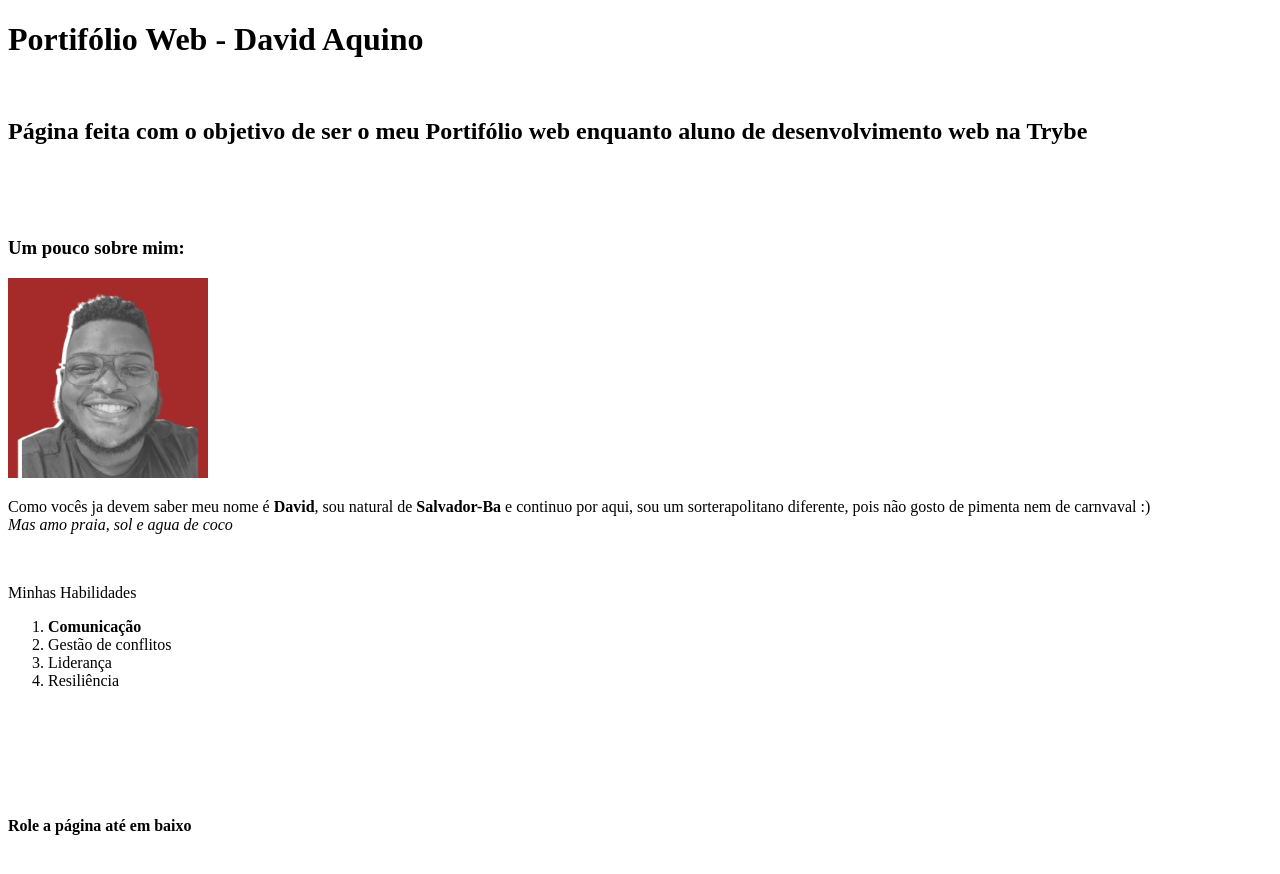
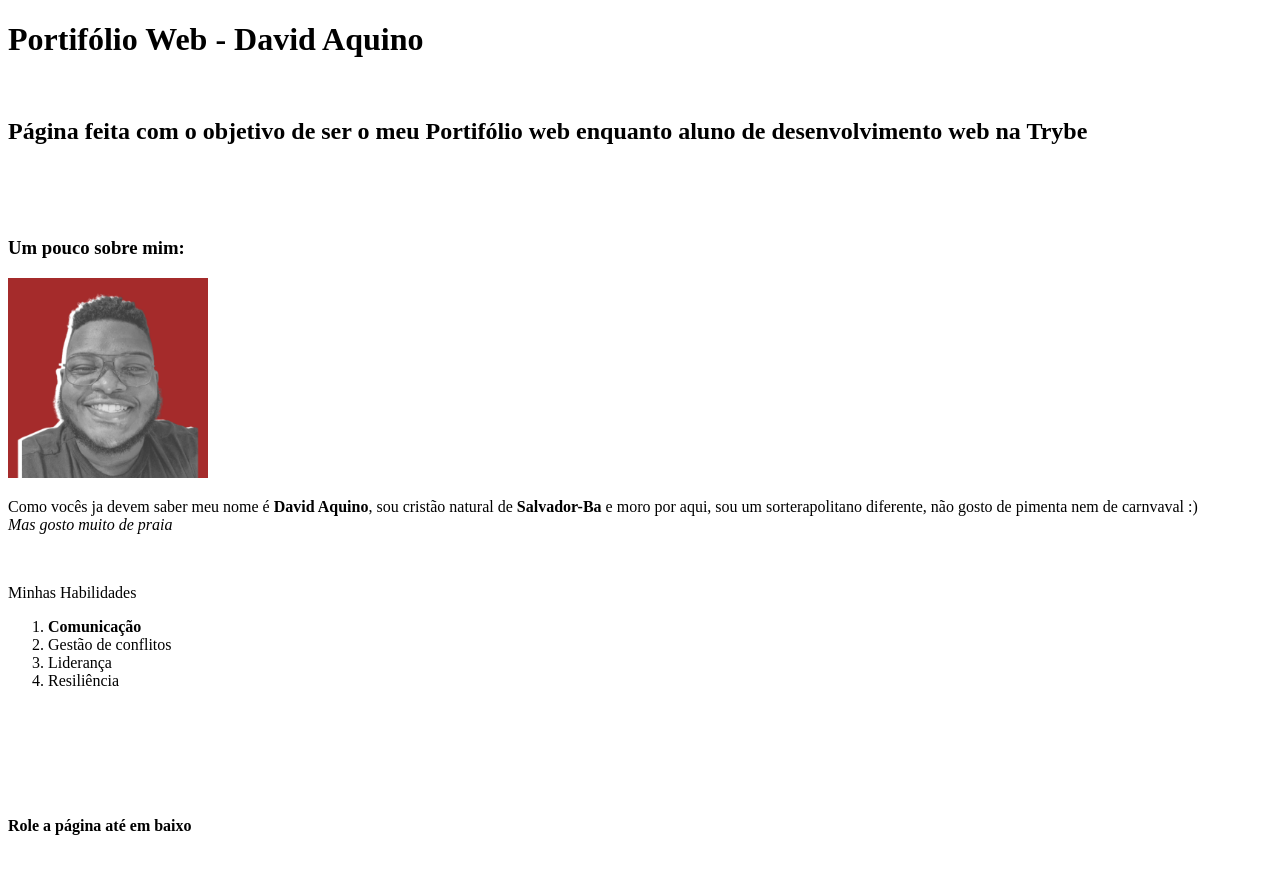
Before and after one commit to DadAquino/DadAquino.github.io, a plain HTML site: page index.html in a window 1280 px wide. Shown: the top 874 px of the page. Drawn offline with Linux system fonts and the light colour scheme.

Commit message:
Update index.html

```diff
--- a/index.html
+++ b/index.html
@@ -12,8 +12,8 @@
 
 <h3>Um pouco sobre mim:</h3>
 <img id="foto" src="Logo SEND.png" width="200px" alt="foto de perfil padrão">
-<p id="bio">Como vocês ja devem saber meu nome é <strong>David</strong>, sou natural de <strong>Salvador-Ba</strong> e continuo por aqui, sou um sorterapolitano diferente, pois não gosto de pimenta nem de carnvaval :)<br>
-<em>Mas amo praia, sol e agua de coco</em></p>
+<p id="bio">Como vocês ja devem saber meu nome é <strong>David Aquino</strong>, sou cristão natural de <strong>Salvador-Ba</strong> e moro por aqui, sou um sorterapolitano diferente, não gosto de pimenta nem de carnvaval :)<br>
+<em>Mas gosto muito de praia</em></p>
 <br>
 <p id="skills">Minhas Habilidades</p>
 <ol>
```
